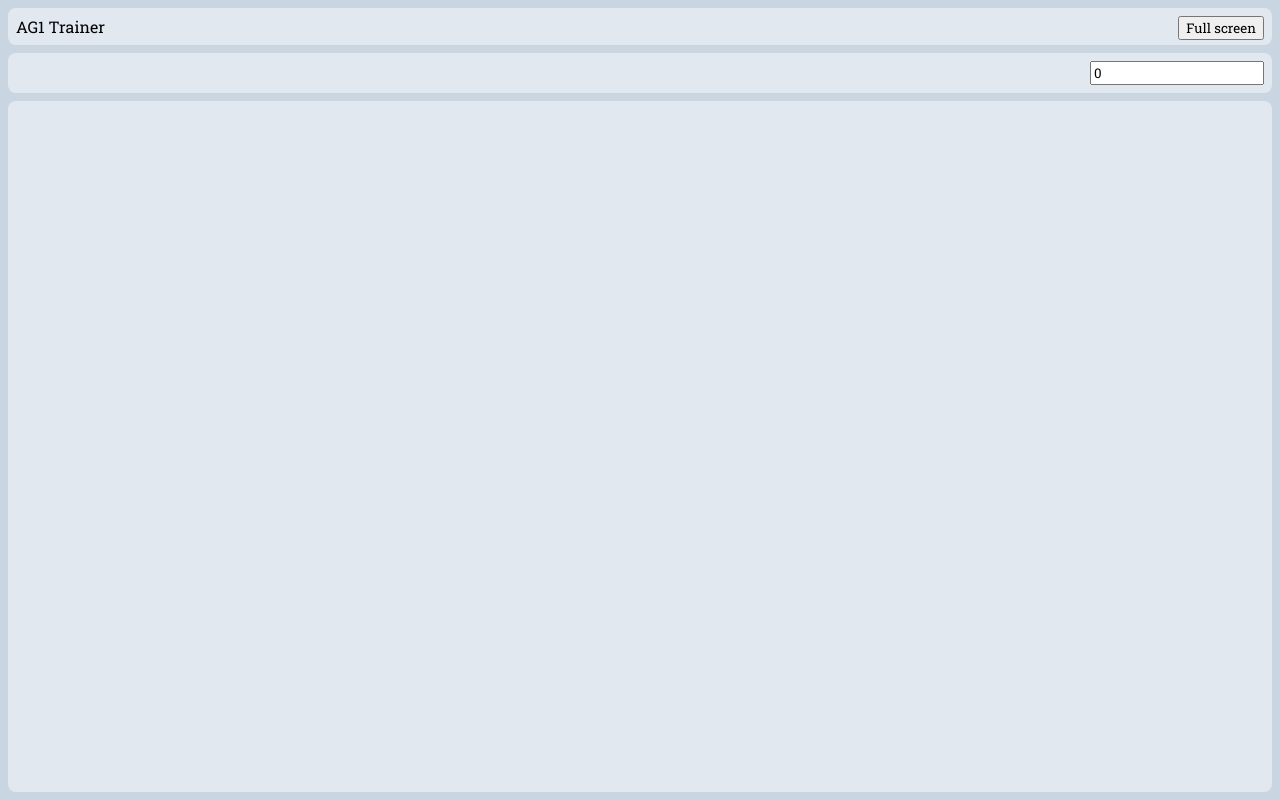
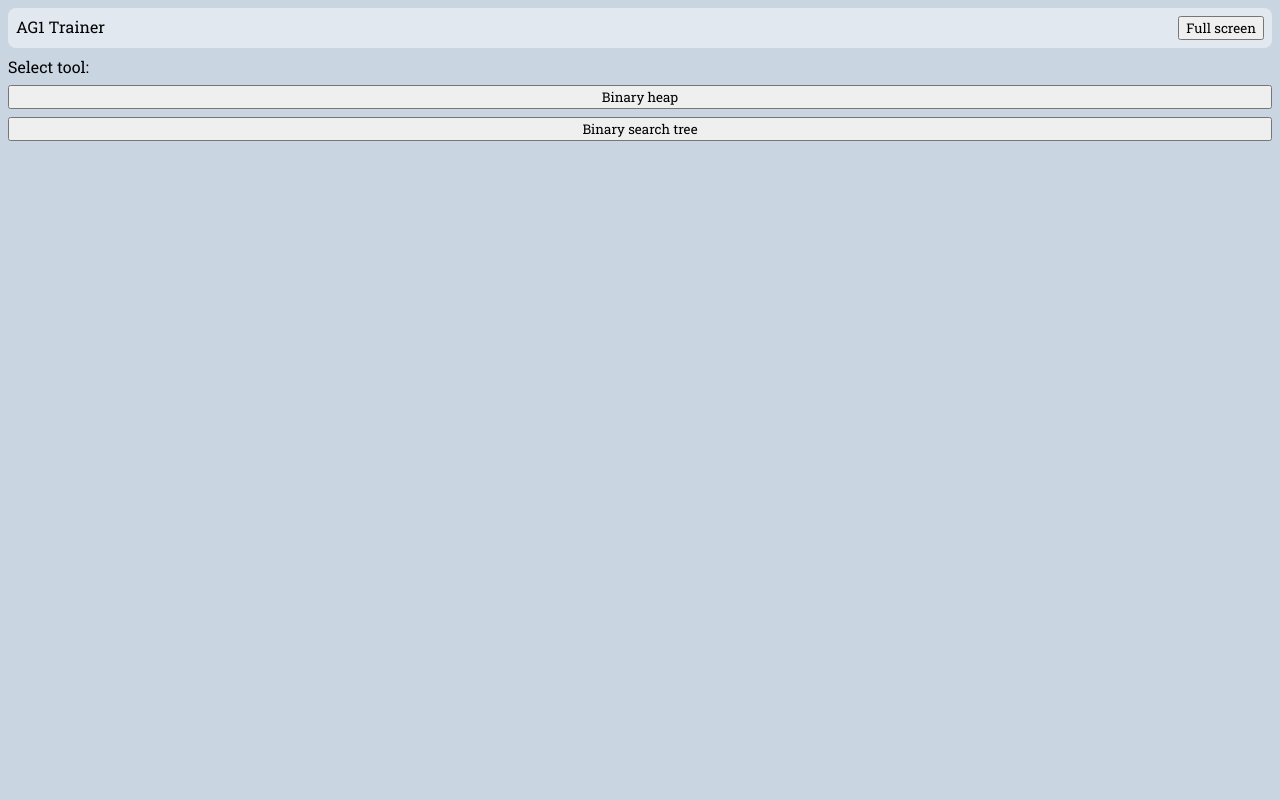
Before and after one commit to silver-volt4/ag1-trainer, a Svelte app: page / in a window 1280 px wide. Built offline with nearby package versions, Linux system fonts and the light colour scheme.

Commit message:
feat: add basic tool picker

```diff
--- a/src/App.svelte
+++ b/src/App.svelte
@@ -1,5 +1,25 @@
 <script lang="ts">
+    import type { Component } from "svelte";
     import BinaryHeapViewer from "./lib/binary_heap/BinaryHeapViewer.svelte";
+    import BinarySearchTreeViewer from "./lib/bst/BinarySearchTreeViewer.svelte";
+
+    let currentScreen: Screen | null = $state(null);
+
+    let screens: {[key: string]: Screen} = {
+        binaryHeap: {
+            title: "Binary heap",
+            component: BinaryHeapViewer,
+        },
+        binarySearchTree: {
+            title: "Binary Search Tree",
+            component: BinarySearchTreeViewer,
+        },
+    };
+
+    interface Screen {
+        title: string;
+        component: Component;
+    }
 
     let fullscreenElement: Element | undefined = $state();
 
@@ -9,6 +29,10 @@
         } else {
             document.body.requestFullscreen();
         }
+    }
+
+    function setTool(tool: string) {
+        currentScreen = screens[tool];
     }
 </script>
 
@@ -25,5 +49,12 @@
             <button onclick={fullscreen}>Full screen</button>
         </div>
     </div>
-    <BinaryHeapViewer />
+    {#if currentScreen}
+        {@const Component = currentScreen.component}
+        <Component/>
+    {:else}
+        Select tool:
+        <button onclick={() => setTool("binaryHeap")}>Binary heap</button>
+        <button onclick={() => setTool("binarySearchTree")}>Binary search tree</button>
+    {/if}
 </div>
```
